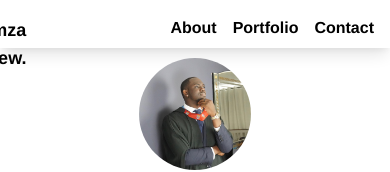
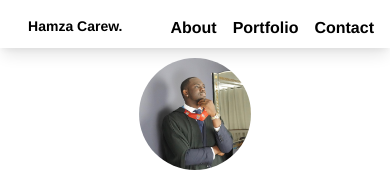
Before and after one commit to 6ixBit/hamza-website, a Vue app: page / in a window 390 px wide. Shown: the top 172 px of the page. Built offline with nearby package versions, Linux system fonts and the light colour scheme.

Commit message:
made improvements to responsive design

```diff
--- a/src/components/NavBar.vue
+++ b/src/components/NavBar.vue
@@ -84,11 +84,11 @@ export default {
 }
 
 .nav_items {
-  @apply flex justify-end space-x-4 py-4 mr-4 md:mr-72 font-bold;
+  @apply flex  justify-end lg:justify-end space-x-4 py-4 mr-4 lg:mr-60 font-bold;
 }
 
 .nav_title {
-  @apply flex justify-self-start md:w-1/4 mr-32 lg:mr-32 md:mr-80 font-black text-lg md:text-xl;
+  @apply flex justify-self-start md:w-2/4 md:ml-16 md:text-xl md:text-lg md:mr-80 lg:mr-32  font-black text-sm mr-8;
 }
 
 .general_section {
@@ -108,7 +108,7 @@ export default {
 }
 
 .about_text {
-    @apply font-mono break-words text-lg py-4 px-6 md:px-72 text-center;
+    @apply font-mono break-words text-lg py-4 px-6 lg:px-72 text-center;
 }
 
 </style>
```
